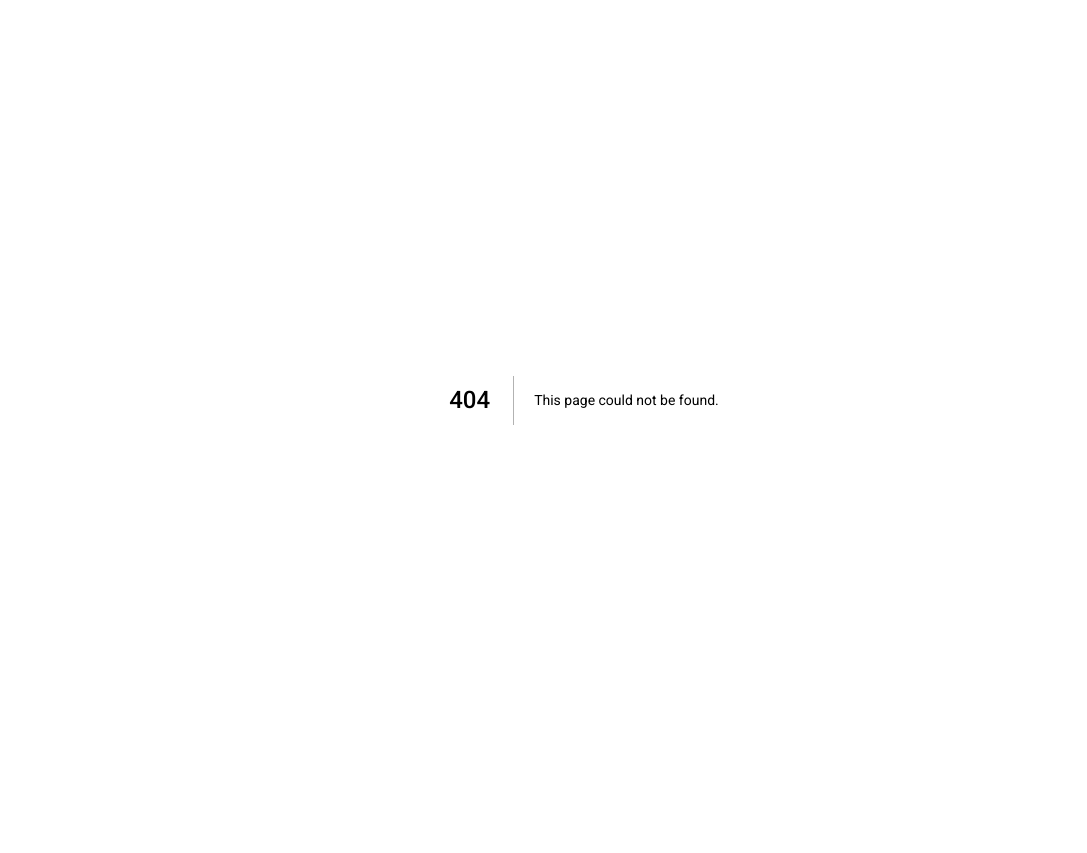
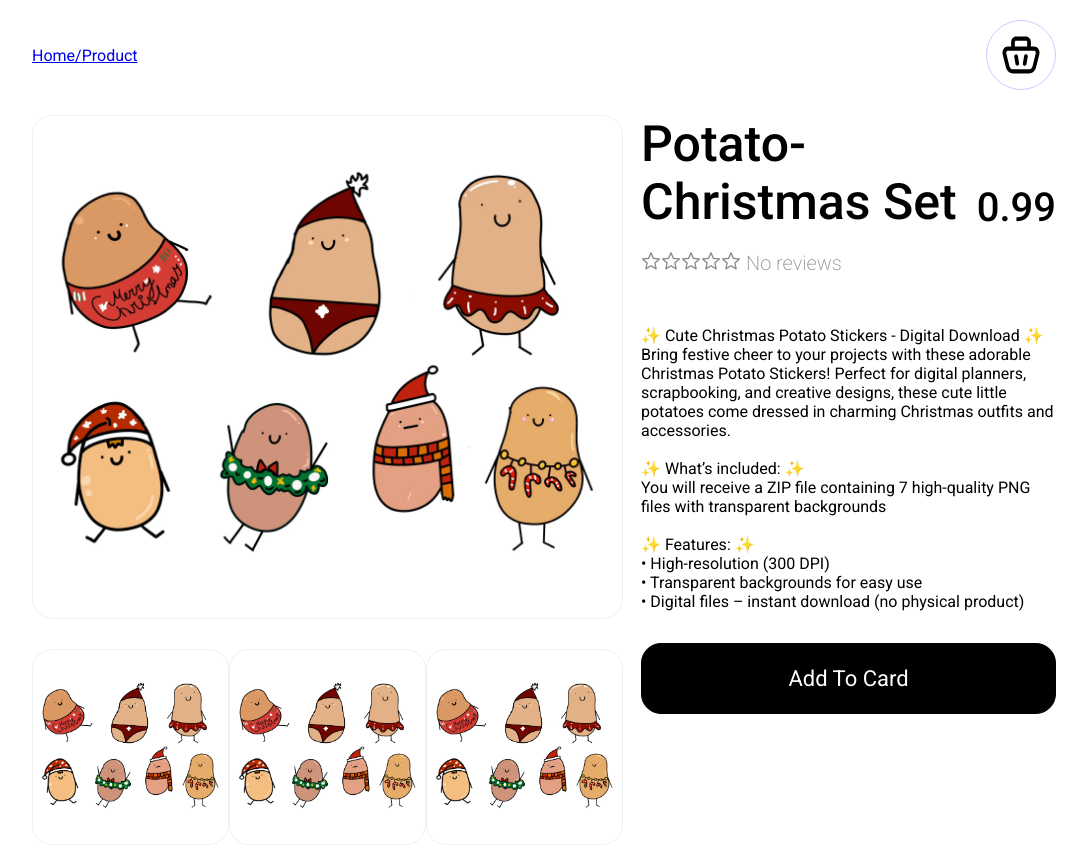
Before and after one commit to diana-vladotsenko/cutyestickers-website-management, a Next.js app: page /products/1 in a window 1280 px wide. Before the commit this address had no page. Shown: the whole page, without its empty margins (56-1143 px from the left). Before the commit the page ends 800 px from the top, so only its background shows below. Built offline with nearby package versions, Linux system fonts and the light colour scheme.

Commit message:
added pages for products

```diff
--- a/pages/product.js
+++ b/pages/products/[id].js
@@ -1,15 +1,31 @@
 /* eslint-disable @next/next/no-img-element */
 import Link from "next/link";
-import { useState, useEffect } from "react";
+import { useRouter } from "next/router";
+import { useEffect, useState } from "react";
+import data from "../../src/data.json";
 
 export default function Product() {
-  const [products, setProducts] = useState([]);
+  //We'll use useRouter() to grab the product ID dynamically.
+  const router = useRouter();
+  const { id } = router.query;
+  const [product, setProduct] = useState(null);
 
   useEffect(() => {
-    fetch("../api/data.json") // Make sure it's inside the "public" folder
-      .then((res) => res.json())
-      .then((data) => setProducts(data));
-  }, []);
+    console.log("Router Query:", router.query); // Debugging
+    if (id) {
+      console.log("Product ID from URL:", id);
+      const foundProduct = data.find((item) => item.id === parseInt(id));
+      if (foundProduct) {
+        setProduct(foundProduct);
+      } else {
+        console.error("Product not found for ID:", id);
+      }
+    }
+  }, [id]);
+
+  if (!product) {
+    return <h2>Loading product..</h2>;
+  }
 
   return (
     <div className="a">
@@ -35,26 +51,40 @@ export default function Product() {
         </i>
       </div>
 
+      {/* product generative page with json */}
       <div className="page-product-container">
         <div className="page-product-images">
-          <img src="" alt="Example-Big" className="product-image-big" />
+          <img
+            src={product["image-1"]}
+            alt={product.name}
+            className="product-image-big"
+          />
+
           <div className="product-image-small-container">
-            <img src="" alt="Example-Small" className="product-image-small" />
-            <img src="" alt="Example-Small" className="product-image-small" />
-            <img src="" alt="Example-Small" className="product-image-small" />
+            <img
+              src={product["image-2"]}
+              alt={product.name}
+              className="product-image-small"
+            />
+            <img
+              src={product["image-3"]}
+              alt={product.name}
+              className="product-image-small"
+            />
+            <img
+              src={product["image-4"]}
+              alt={product.name}
+              className="product-image-small"
+            />
           </div>
         </div>
         <div className="product-image-description">
           <div className="product-name-price">
-            <p className="h2" style={{ fontWeight: "500" }} id="NameOfProduct">
-              Name Of Set
+            <p className="h2" style={{ fontWeight: "500" }}>
+              {product.name}
             </p>
-            <p
-              className="h2"
-              style={{ fontWeight: "500", fontSize: "40px" }}
-              id="price"
-            >
-              Price€
+            <p className="h2" style={{ fontWeight: "500", fontSize: "40px" }}>
+              {product.price}
             </p>
           </div>
           <div className="star-reviews-container">
@@ -108,19 +138,25 @@ export default function Product() {
             </p>
           </div>
 
-          <div
-            id="productPageDescription"
-            className="product-description-container"
-          >
+          <div className="product-description-container">
             <p className="product-description">
-              {product.description}
+              <p
+                dangerouslySetInnerHTML={{
+                  __html: product.description.replace(/\n/g, "<br/>"),
+                }}
+              />
             </p>
           </div>
           <div className="button-container">
             <button className="add-to-card-big">Add To Card</button>
           </div>
+
+          {/*  */}
         </div>
       </div>
     </div>
+
+
+
   );
 }
--- /dev/null
+++ b/src/data.json
@@ -0,0 +1,41 @@
+[{
+  "id":1,
+  "name":"Potato-Christmas Set",
+  "price": 0.99,
+  "description":"✨ Cute Christmas Potato Stickers - Digital Download ✨ \nBring festive cheer to your projects with these adorable Christmas Potato Stickers! Perfect for digital planners, scrapbooking, and creative designs, these cute little potatoes come dressed in charming Christmas outfits and accessories. \n\n✨ What’s included: ✨\nYou will receive a ZIP file containing 7 high-quality PNG files with transparent backgrounds\n\n✨ Features: ✨\n• High-resolution (300 DPI)\n• Transparent backgrounds for easy use\n• Digital files – instant download (no physical product)",
+  "image-1":"/images/potato_set.webp",
+  "image-2":"/images/potato_set.webp",
+  "image-3":"/images/potato_set.webp",
+  "image-4":"/images/potato_set.webp"
+},
+{
+  "id":2,
+  "name":"Coffee Set",
+  "price": 0.99,
+  "description":"☕️ Cute Coffee Vibe Stickers - Digital Download ☕️ \n Add a touch of festive warmth to your projects with these charming coffee-themed stickers! Perfect for digital planners and creative designs, they bring the cozy vibe of your favourite brew to life. \n✨ What’s included: ✨\nYou will receive a ZIP file containing 7 high-quality PNG files with transparent backgrounds\n\n✨ Features: ✨\n• High-resolution (300 DPI)\n• Transparent backgrounds for easy use\n• Digital files – instant download (no physical product)",
+  "image-1":"/images/coffee_set.jpg",
+  "image-2":"/images/coffee_set.jpg",
+  "image-3":"/images/coffee_set.jpg",
+  "image-4":"/images/coffee_set.jpg"
+},
+{
+  "id":3,
+  "name":"Octopus",
+  "price": 0.20,
+  "description":"Quirky Cute Octopus With Mustache Minimalistic Kawaii Ocean Humorous Funny Digital Sticker Design PNG For Decorations And Personal Use \n\n✨ What’s included: ✨\nYou will receive a ZIP file containing 1 high-quality PNG file with transparent background\n\n✨ Features: ✨\n• High-resolution (300 DPI)\n• Transparent backgrounds for easy use\n• Digital files – instant download (no physical product)",
+  "image-1":"/images/octopus.avif",
+  "image-2":"/images/octopus.avif",
+  "image-3":"/images/octopus.avif",
+  "image-4":"/images/octopus.avif"
+},
+{
+  "id":4,
+  "name":"Self Care Set",
+  "price": 2.99,
+"description": "✨ Cute Girlie Self-Care Handmade Digital Sticker Pack ✨\n\n💕🎀 Self-Care Sticker Pack - Digital Download 🎀💕\n\nA charming collection of handmade pink-themed stickers celebrating self-love, mindfulness, and positivity. Featuring heartwarming phrases like  Self-Care Day, I Can Do It, It Will Heal. Alongside cute illustrations of candles, hearts, and accessories. Perfect for planners, journaling, or adding a touch of motivation to your everyday items! 💖\n\n📦What’s Included:\n✔️ 7 High-Quality PNG Files (Transparent Backgrounds) \n\n🌟 Features:\n✔️ High-resolution (300 DPI)\n✔️ Transparent backgrounds for easy use\n✔️ Instant digital download (No physical product)",
+
+  "image-1":"/images/selfcare.jpg",
+  "image-2":"/images/selfcare.jpg",
+  "image-3":"/images/selfcare.jpg",
+  "image-4":"/images/selfcare.jpg"
+}]
```
Also changed, not shown: pages/api/data.json (deleted, +0 -40 lines), pages/index.js (+14 -7 lines).
